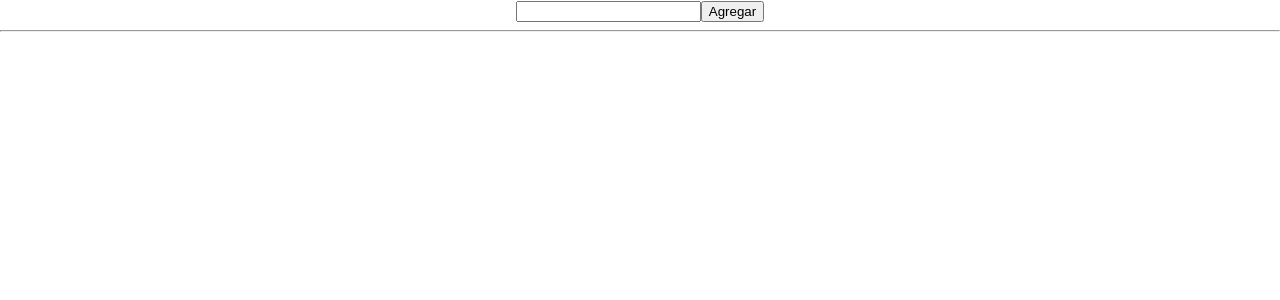
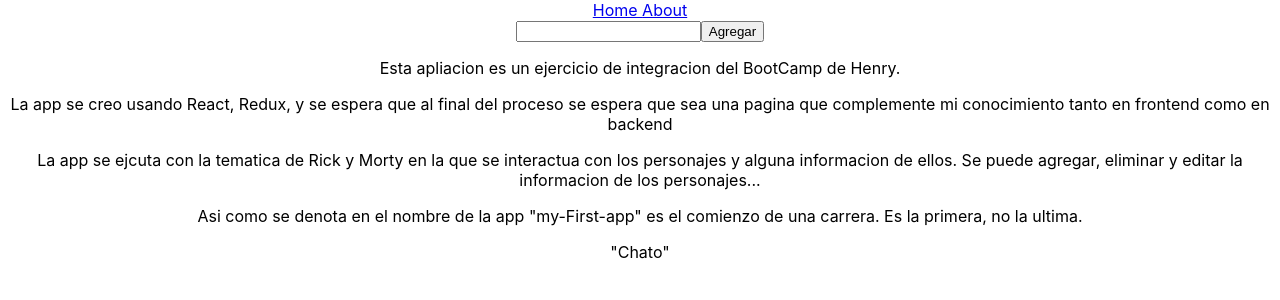
Before and after one commit to chato-cebes/Integration_R-M, a React (Create React App) app: page /about in a window 1280 px wide. Shown: the top 300 px of the page. Built offline with nearby package versions, Linux system fonts and the light colour scheme.

Commit message:
Integration_03

```diff
--- a/src/App.js
+++ b/src/App.js
@@ -1,7 +1,11 @@
 import "./App.css";
 import Cards from "./componentes/Cards";
 import Nav from "./componentes/Nav";
+import About from "./componentes/About"
+import Detail from "./componentes/Detail"
+import Error from "./componentes/Error"
 import { useState } from "react";
+import { Route, Routes } from "react-router-dom";
 
 function App() {
   const [characters, setCharacters] = useState([]);
@@ -24,11 +28,13 @@ function App() {
 
   return (
     <div className="App">
-      <Nav onSearch={onSearch} />
-      <div>
-        <Cards characters={characters} onClose={onClose} />
-        <hr />
-      </div>
+        <Nav onSearch={onSearch} />
+      <Routes>
+        <Route path="/home" element = {<Cards characters={characters} onClose={onClose}/>} />
+        <Route path="/about" element = {<About/>} />
+        <Route path="/detail/:detailId" element = {<Detail/>} />
+        <Route path="*" element = {<Error/>}/>
+      </Routes>
     </div>
   );
 }
--- /dev/null
+++ b/src/componentes/About.jsx
@@ -0,0 +1,28 @@
+const About = () => {
+  return (
+    <div>
+      <p>
+        Esta apliacion es un ejercicio de integracion del BootCamp de Henry.
+      </p>
+      <p>
+        La app se creo usando React, Redux, y se espera que al final del proceso
+        se espera que sea una pagina que complemente mi conocimiento tanto en
+        frontend como en backend
+      </p>
+      <p>
+        La app se ejcuta con la tematica de Rick y Morty en la que se interactua
+        con los personajes y alguna informacion de ellos. Se puede agregar,
+        eliminar y editar la informacion de los personajes...
+      </p>
+
+      <p>
+        Asi como se denota en el nombre de la app "my-First-app" es el comienzo
+        de una carrera. Es la primera, no la ultima.
+      </p>
+
+      <p>"Chato"</p>
+    </div>
+  );
+};
+
+export default About;
--- a/src/componentes/Card.jsx
+++ b/src/componentes/Card.jsx
@@ -1,15 +1,18 @@
 import React from "react";
+import { Link } from "react-router-dom";
 
 export default function Card(props) {
   return (
     <div>
       <button onClick={props.onClose}>X</button>
-      <h2>Nombre : {props.name}</h2>
+      <Link to={`/detail/${props.id}`}>
+        <h2>{props.name}</h2>
+      </Link>
       <img src={props.image} alt={props.name} />
       <h2>Especie : {props.species} </h2>
       <h2>Género : {props.gender}</h2>
-      <br/>
-      <hr/>
+      <br />
+      <hr />
     </div>
   );
 }
--- a/src/componentes/Cards.jsx
+++ b/src/componentes/Cards.jsx
@@ -1,4 +1,3 @@
-import React, { useEffect } from "react";
 import Card from "./Card";
 
 export default function Cards({ characters, onClose }) {
@@ -8,6 +7,7 @@ export default function Cards({ characters, onClose }) {
         return (
           <Card
             key={id}
+            id={id}
             name={name}
             species={species}
             gender={gender}
--- /dev/null
+++ b/src/componentes/Detail.jsx
@@ -0,0 +1,38 @@
+import { useState, useEffect } from "react";
+import { useParams } from "react-router-dom";
+import { Link } from "react-router-dom";
+
+const Detail = () => {
+  const { detailId } = useParams();
+  const [character, setCharacter] = useState({});
+
+  useEffect(() => {
+    fetch(`https://rickandmortyapi.com/api/character/${detailId}`)
+      .then((response) => response.json())
+      .then((char) => {
+        if (char.name) {
+          setCharacter(char);
+        } else {
+          window.alert("No hay personajes con ese ID");
+        }
+      })
+      .catch((err) => {
+        window.alert("No hay personajes con ese ID");
+      });
+    return setCharacter({});
+  }, [detailId]);
+
+  return (
+    <div>
+      <Link to="/home"> Volver a Home </Link>
+      <h1>Nombre: {character?.name}</h1>
+      <p>Status: {character?.status}</p>
+      <p>Specie: {character?.species}</p>
+      <p>Gender: {character?.gender}</p>
+      <p>Origin Place: {character?.origin?.name }</p>
+      <img src={character?.image} alt={character?.name} />
+    </div>
+  );
+};
+
+export default Detail;
--- /dev/null
+++ b/src/componentes/Error.jsx
@@ -0,0 +1,11 @@
+const Error = () => {
+  return (
+    <div>
+      <h1> ERROR 404 </h1>
+      <img src="https://external-content.duckduckgo.com/iu/?u=https%3A%2F%2Ftse2.mm.bing.net%2Fth%3Fid%3DOIP.p2HRKRyxYAXVi_Rde1TQHAHaEK%26pid%3DApi&f=1&ipt=0e69581285a7ef7e481927554dfa5c1c2a721715d23fcddf75bb6ba0f4889348&ipo=images" alt=""/>
+      <h1> PAGE NOT FOUND </h1>
+    </div>
+  );
+};
+
+export default Error;
--- a/src/componentes/Nav.jsx
+++ b/src/componentes/Nav.jsx
@@ -1,10 +1,13 @@
 import React from "react";
 import SearchBar from "./SearchBar";
+import { Link } from "react-router-dom";
 
 export default function Nav({ onSearch }) {
   return (
     <nav>
-      <SearchBar onSearch= { onSearch }/>
+      <Link to="/home"> Home </Link>
+      <Link to="/about"> About </Link>
+      <SearchBar onSearch={onSearch} />
     </nav>
   );
 }
```
Also changed, not shown: src/componentes/Main.jsx (added, +24 -0 lines).
